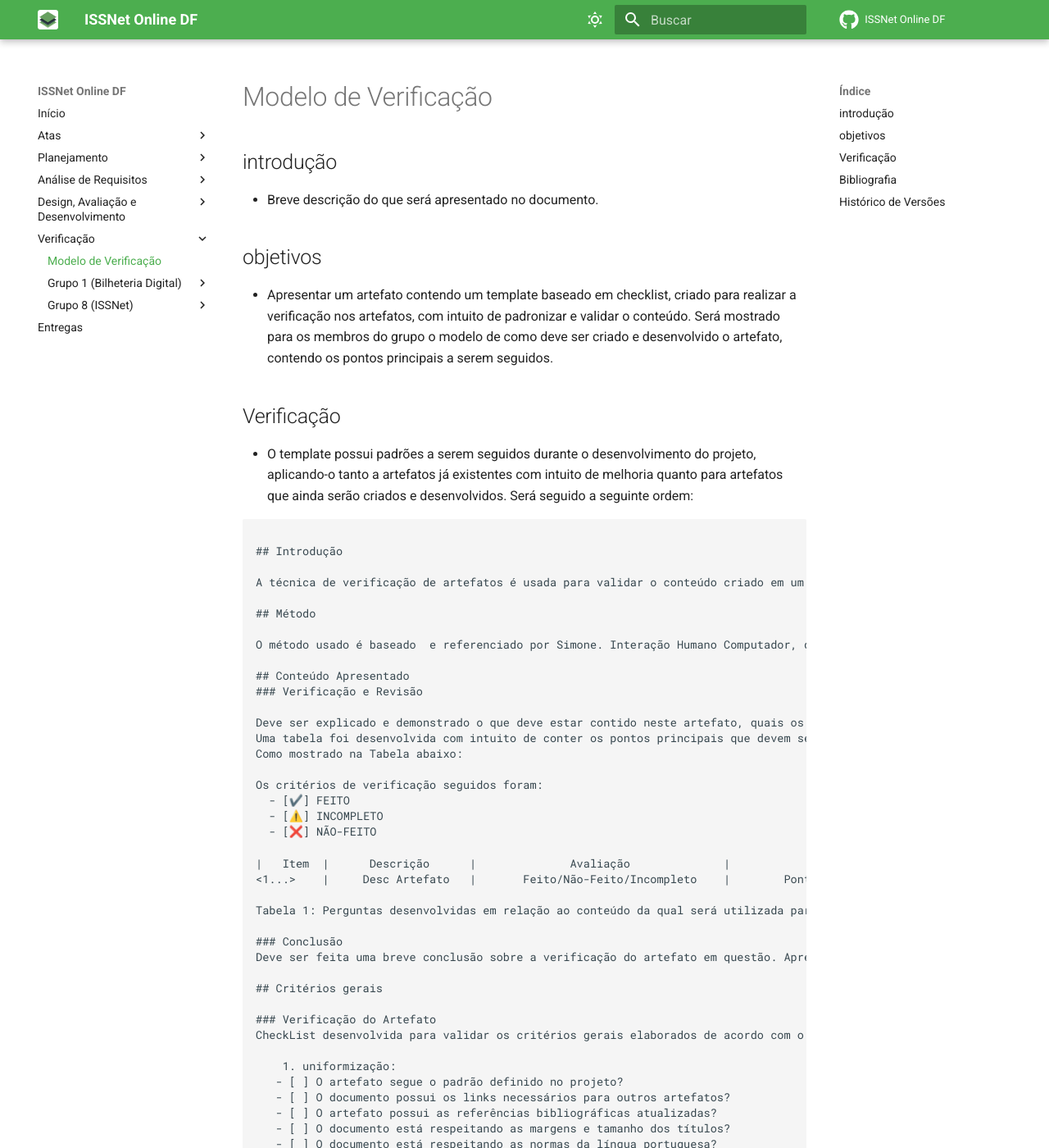
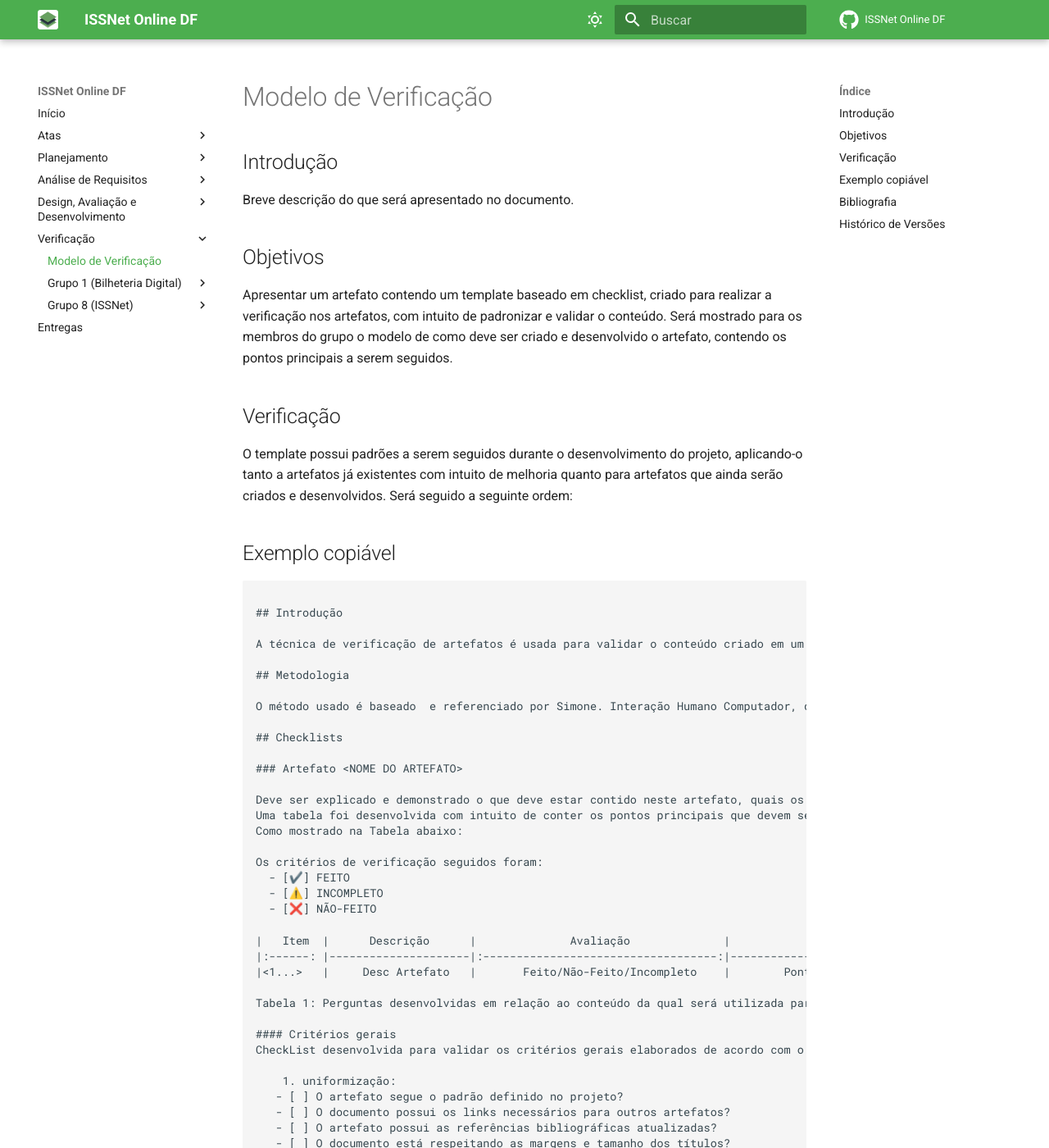
Before and after one commit to Interacao-Humano-Computador/2023.1-ISSNet, an MkDocs documentation site: the page built from gitpages/docs/verificacao/modelo_verificacao.md, in a window 1280 px wide and 1400 px high. Shown: the whole window at 82% size. Built offline with MkDocs 1.6.1 and Material for MkDocs 9.7.7, drawn with Linux system fonts in a browser that asks for light colours; comment, search, counter and statistics services are not loaded; some of the changed text lies outside the part shown.

Commit message:
Corrige modelo de verificação

````diff
--- a/gitpages/docs/verificacao/modelo_verificacao.md
+++ b/gitpages/docs/verificacao/modelo_verificacao.md
@@ -1,25 +1,27 @@
-## introdução
-- Breve descrição do que será apresentado no documento.
+## Introdução
+Breve descrição do que será apresentado no documento.
 
-##	objetivos
-- Apresentar um artefato contendo um template baseado em checklist, criado para realizar a verificação nos artefatos, com intuito de padronizar e validar o conteúdo. Será mostrado para os membros do grupo o modelo de como deve ser criado e desenvolvido o artefato, contendo os pontos principais a serem seguidos.
+##	Objetivos
+Apresentar um artefato contendo um template baseado em checklist, criado para realizar a verificação nos artefatos, com intuito de padronizar e validar o conteúdo. Será mostrado para os membros do grupo o modelo de como deve ser criado e desenvolvido o artefato, contendo os pontos principais a serem seguidos.
 
 ##	Verificação
--  O template possui padrões a serem seguidos durante o desenvolvimento do projeto, aplicando-o tanto a artefatos já existentes com intuito de melhoria quanto para artefatos que ainda serão criados e desenvolvidos.
+O template possui padrões a serem seguidos durante o desenvolvimento do projeto, aplicando-o tanto a artefatos já existentes com intuito de melhoria quanto para artefatos que ainda serão criados e desenvolvidos.
 Será seguido a seguinte ordem:
 
+## Exemplo copiável
 ```MD
 
 ## Introdução
 
 A técnica de verificação de artefatos é usada para validar o conteúdo criado em um projeto. O processo de verificação é feito de forma profunda e detalhada, visando observar e avaliar desde o conteúdo até a estrutura do artefato, com o objetivo final de verificar a qualidade e a conformidade com os padrões e conteúdos estabelecidos.
 
-## Método
+## Metodologia
 
 O método usado é baseado  e referenciado por Simone. Interação Humano Computador, que consiste em checklists sobre o conteúdo, a padronização, a estrutura, a referência e outros. Será seguido o método de inspeção.
 
-## Conteúdo Apresentado
-### Verificação e Revisão
+## Checklists
+
+### Artefato <NOME DO ARTEFATO>
 
 Deve ser explicado e demonstrado o que deve estar contido neste artefato, quais os objetivos do artefato, o que ele pretende mostrar, os resultados e etc.
 Uma tabela foi desenvolvida com intuito de conter os pontos principais que devem ser analisados no artefato, com sua descrição, avaliação, observação e referência.
@@ -31,16 +33,12 @@
   - [❌] NÃO-FEITO
 
 |   Item  |      Descrição      |              Avaliação              |             Observação          |     Referência    |
-<1...>    |     Desc Artefato   |       Feito/Não-Feito/Incompleto    |        Pontos Identificados     |                   |
+|:------: |---------------------|:-----------------------------------:|---------------------------------|:-----------------:|
+|<1...>   |     Desc Artefato   |       Feito/Não-Feito/Incompleto    |        Pontos Identificados     |                   |
 
 Tabela 1: Perguntas desenvolvidas em relação ao conteúdo da qual será utilizada para realizar a verificação e padronização de artefatos futuros e existentes.
 
-### Conclusão
-Deve ser feita uma breve conclusão sobre a verificação do artefato em questão. Apresentação e explicação dos dados obtidos.
-
-## Critérios gerais
-
-### Verificação do Artefato
+#### Critérios gerais
 CheckList desenvolvida para validar os critérios gerais elaborados de acordo com o conteúdo já mostrado, contendo os principais tópicos a serem abordados no artefato em questão:
 
 	1. uniformização:
@@ -68,19 +66,28 @@
   - [ ] As perguntas utilizadas no checklist estão referenciadas corretamente?
   - [ ] Todas as tabelas citadas e demonstradas no artefato estão com legenda e explicação?
 
-
-
-## Conclusão
+#### Conclusão
 Será apresentado um resumo breve da qual conterá os itens apresentados e concluídos no artefato, mostrando assim, se o artefato/documento respeita a estrutura padrão estabelecida, estabelecendo uma qualidade padrão para todos os artefatos.
 
-### Sugestões e Melhorias
+#### Sugestões e Melhorias
 Explicar quais são os pontos que necessitam de melhorias e promover possíveis soluções.
 
-### Bibliografia
-Inserir a referência bibliográfica para que se saiba de onde foi retirado o conteúdo necessário para preencher os critérios necessários no artefato.
+<!-- ## Referências -->
+<!-- FONTES CITADAS UTILIZADAS PARA EMBASAR O TEXTO. REMOVER CASO NÃO HOUVER  -->
+
+## Bibliografia
+<!-- FONTES CONSULTADAS DURANTE A ELABORAÇÃO DO TEXTO, CITADAS OU NÃO. REMOVER CASO NÃO HOUVER -->
+SIMONE DINIZ JUNQUEIRO BARBOSA, BRUNO SANTANA DA SILVA, Interação Humano-Computador, 1a.
+Edição, Editora Campus, 2010. Publicado em: 03/05/2021.
+
+UNIVESP. "Gerência e Qualidade de Software - Aula 05 - Verificação e Validação." 21 Jun. 2018. Disponível em: <https://youtu.be/1Y-1zz6rZxo>. Acesso em: 4 de Junho de 2023.
+
+UNIVESP. "Técnica de revisão (Verificação) - Gerência e Qualidade de Software." 21 Jun. 2018. Disponível em: <https://youtu.be/nA1BVDd9GUE>. Acesso em: 4 de Junho de 2023.
 
 ## Histórico de Versões
-Histórico de versão atualizado, contendo os revisores e autores que realizam atividades no documento.
+| Versão     | Data        | Descrição                                 | Autor(es)       | Revisores       |
+| :--------: | :---------: | ----------------------------------------- | --------------- | --------------- |
+| `0.0`      | --/--/----  | Criação do arquivo                        | --              | -               |
 
 ```
 ## Bibliografia
````
